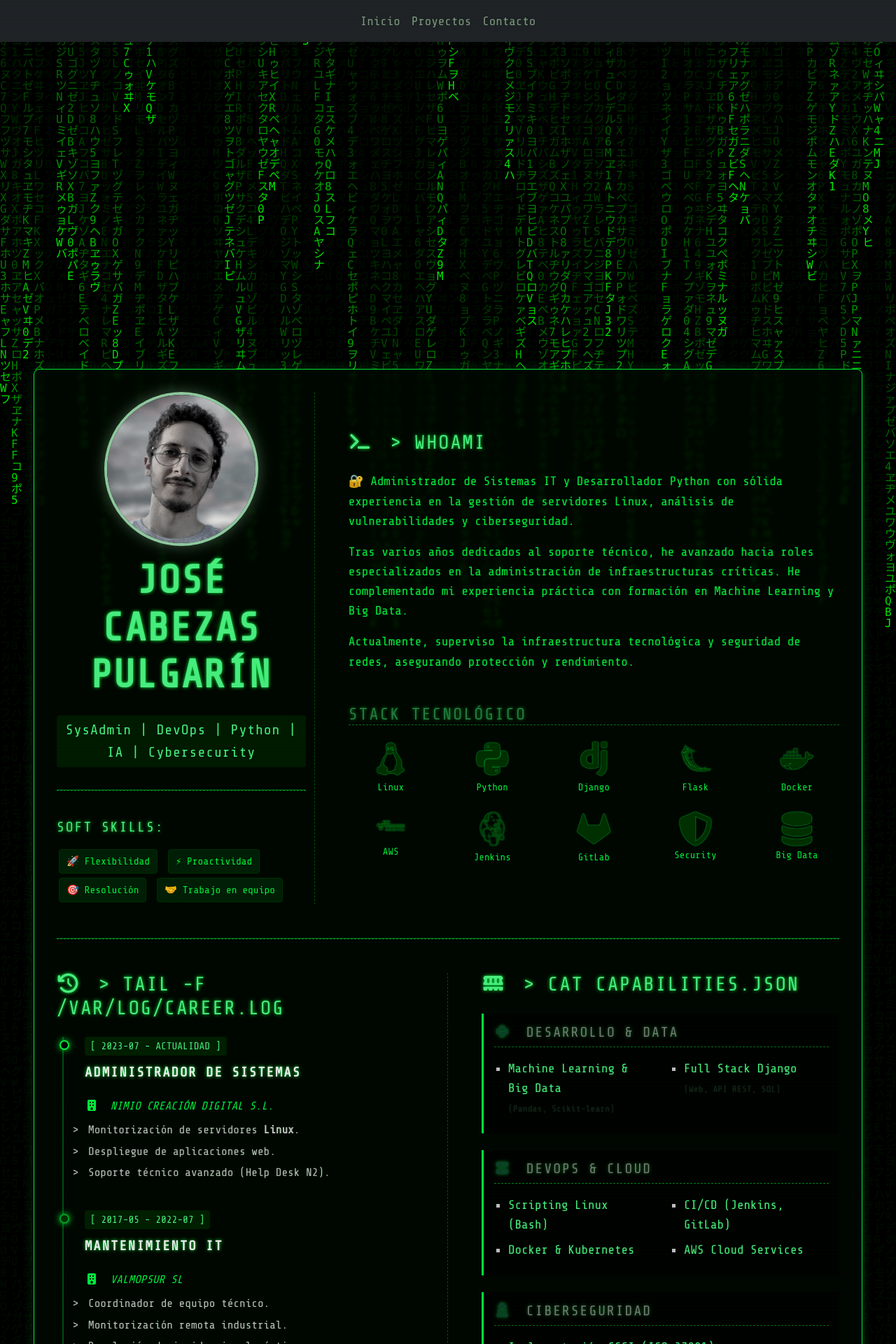
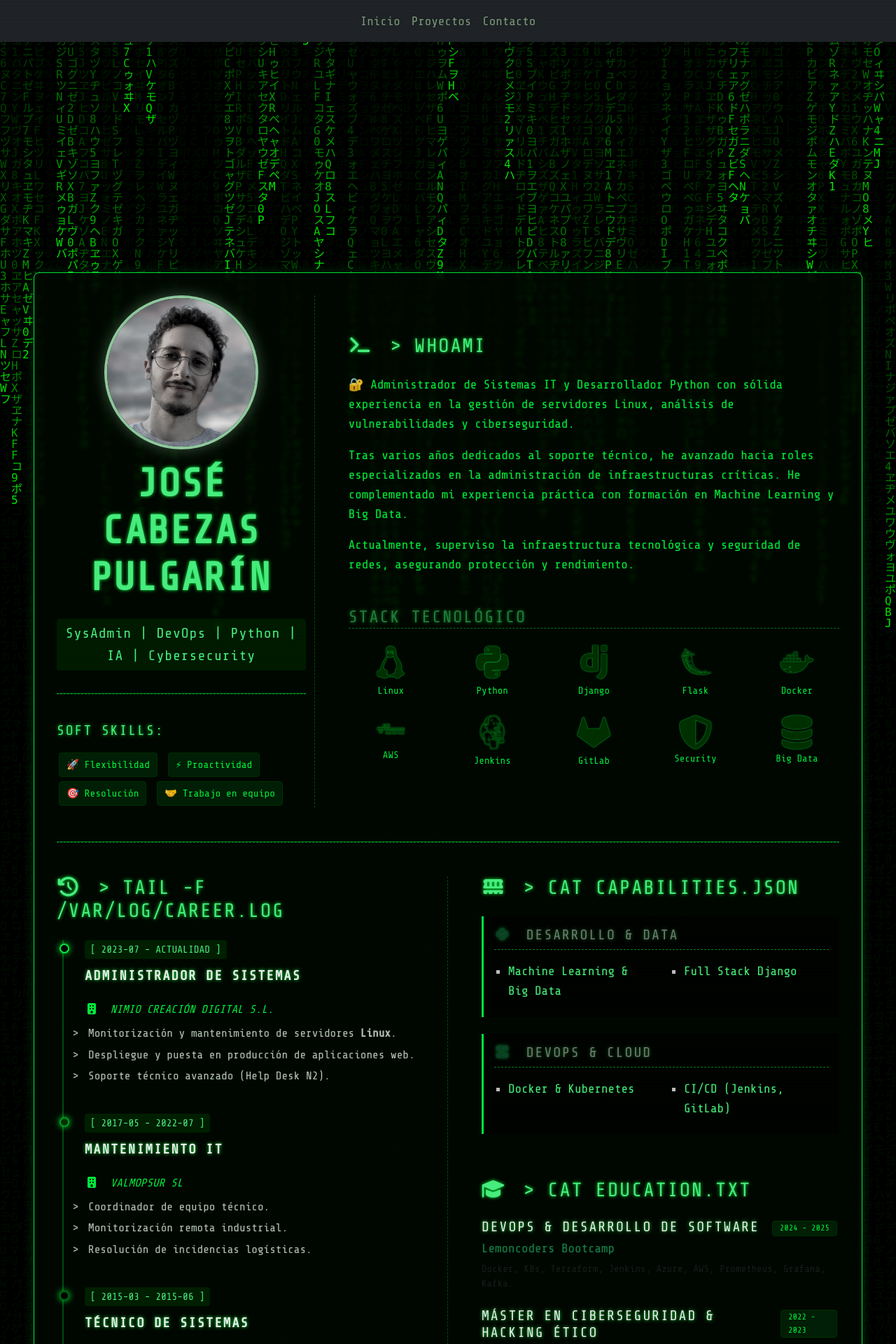
Before and after one commit to jornkbz/portfolio-flask, a Flask app: page / in a window 1280 px wide. Shown: the top 1920 px of the page at 70% size. Run offline with Flask 3, Linux system fonts and the light colour scheme; some libraries are stand-ins or nearby versions.

Commit message:
educacion

```diff
--- a/templates/home.html
+++ b/templates/home.html
@@ -65,8 +65,8 @@
                     <i class="fas fa-building me-2"></i> NIMIO CREACIÓN DIGITAL S.L.
                 </div>
                 <ul class="list-unstyled timeline-desc mt-2">
-                    <li>Monitorización de servidores <strong>Linux</strong>.</li>
-                    <li>Despliegue de aplicaciones web.</li>
+                    <li>Monitorización y mantenimiento de servidores <strong>Linux</strong>.</li>
+                    <li>Despliegue y puesta en producción de aplicaciones web.</li>
                     <li>Soporte técnico avanzado (Help Desk N2).</li>
                 </ul>
             </div>
@@ -98,12 +98,12 @@
     </div>
 
     <div class="col-lg-6 ps-lg-5">
+
         <h3 class="mb-4">
             <i class="fas fa-memory me-2"></i> > cat capabilities.json
         </h3>
 
-        <div class="row g-4">
-
+        <div class="row g-4 mb-5">
             <div class="col-12">
                 <div class="project-list-card">
                     <h5 class="text-white border-bottom-matrix pb-2 mb-3">
@@ -112,18 +112,12 @@
                     <div class="row">
                         <div class="col-md-6">
                             <ul class="list-unstyled project-list mb-0">
-                                <li>
-                                    <a href="https://github.com/jornkbz/TFM-EIP" target="_blank">Machine Learning & Big Data</a>
-                                    <br><small class="text-muted" style="font-size: 0.8rem;">(Pandas, Scikit-learn)</small>
-                                </li>
+                                <li><a href="https://github.com/jornkbz/TFM-EIP" target="_blank">Machine Learning & Big Data</a></li>
                             </ul>
                         </div>
                         <div class="col-md-6">
                             <ul class="list-unstyled project-list mb-0">
-                                <li>
-                                    <a href="https://neuraprint3d.com/" target="_blank">Full Stack Django</a>
-                                    <br><small class="text-muted" style="font-size: 0.8rem;">(Web, API REST, SQL)</small>
-                                </li>
+                                <li><a href="https://neuraprint3d.com/" target="_blank">Full Stack Django</a></li>
                             </ul>
                         </div>
                     </div>
@@ -138,37 +132,79 @@
                     <div class="row">
                         <div class="col-md-6">
                             <ul class="list-unstyled project-list mb-0">
-                                <li><a href="#">Scripting Linux (Bash)</a></li>
                                 <li><a href="#">Docker & Kubernetes</a></li>
                             </ul>
                         </div>
                         <div class="col-md-6">
                             <ul class="list-unstyled project-list mb-0">
                                 <li><a href="#">CI/CD (Jenkins, GitLab)</a></li>
-                                <li><a href="#">AWS Cloud Services</a></li>
                             </ul>
                         </div>
                     </div>
                 </div>
             </div>
 
-            <div class="col-12">
-                <div class="project-list-card">
-                    <h5 class="text-white border-bottom-matrix pb-2 mb-3">
-                        <i class="fas fa-user-secret text-success me-2"></i> Ciberseguridad
-                    </h5>
-                    <ul class="list-unstyled project-list mb-0">
-                        <li><a href="#">Implementación SGSI (ISO 27001)</a></li>
-                        <li><span style="color: #4DFF88;">Análisis de Vulnerabilidades & Pentesting</span></li>
-                        <li><span style="color: #4DFF88;">Hardening de Servidores & VPNs</span></li>
-                    </ul>
+            </div>
+
+        <h3 class="mb-4 pt-3 border-top-matrix">
+            <i class="fas fa-graduation-cap me-2"></i> > cat education.txt
+        </h3>
+
+        <div class="matrix-education">
+
+            <div class="mb-4">
+                <div class="d-flex justify-content-between align-items-start">
+                    <h5 class="text-white mb-1">DevOps & Desarrollo de Software</h5>
+                    <span class="matrix-badge py-0" style="font-size: 0.75rem;">2024 - 2025</span>
+                </div>
+                <p class="mb-1 text-success">Lemoncoders Bootcamp</p>
+                <small class="text-muted d-block">
+                    Docker, K8s, Terraform, Jenkins, Azure, AWS, Prometheus, Grafana, Kafka.
+                </small>
+            </div>
+
+            <div class="mb-4">
+                <div class="d-flex justify-content-between align-items-start">
+                    <h5 class="text-white mb-1">Máster en Ciberseguridad & Hacking Ético</h5>
+                    <span class="matrix-badge py-0" style="font-size: 0.75rem;">2022 - 2023</span>
+                </div>
+                <p class="mb-1 text-success">EIP International Business School</p>
+                <small class="text-muted d-block">
+                    Pentesting, Seguridad Ofensiva, Análisis Forense, Gestión de Riesgos.
+                </small>
+            </div>
+
+            <div class="mb-4">
+                <div class="d-flex justify-content-between align-items-start">
+                    <h5 class="text-white mb-1">Máster en Python, BigData & Machine Learning</h5>
+                    <span class="matrix-badge py-0" style="font-size: 0.75rem;">2021 - 2022</span>
+                </div>
+                <p class="mb-1 text-success">EIP International Business School</p>
+                <small class="text-muted d-block">
+                    FastAPI, Django, Keras, Análisis de Datos, TFM: Aviation Accident Prediction.
+                </small>
+            </div>
+
+            <div class="row g-3">
+                <div class="col-md-6">
+                    <div class="p-2 border border-success rounded">
+                        <i class="fas fa-certificate text-warning me-2"></i>
+                        <span class="text-white">Ethical Hacking Essentials (EHE)</span>
+                        <br><small class="text-muted ps-4">EC-Council</small>
+                    </div>
+                </div>
+                <div class="col-md-6">
+                    <div class="p-2 border border-success rounded">
+                        <i class="fas fa-university text-info me-2"></i>
+                        <span class="text-white">G.S. Administración Sistemas (ASIR)</span>
+                        <br><small class="text-muted ps-4">Florencio Pintado</small>
+                    </div>
                 </div>
             </div>
 
         </div>
-    </div>
 
-</div>
+    </div> </div>
         </div>
      </div>
 </section>
```
